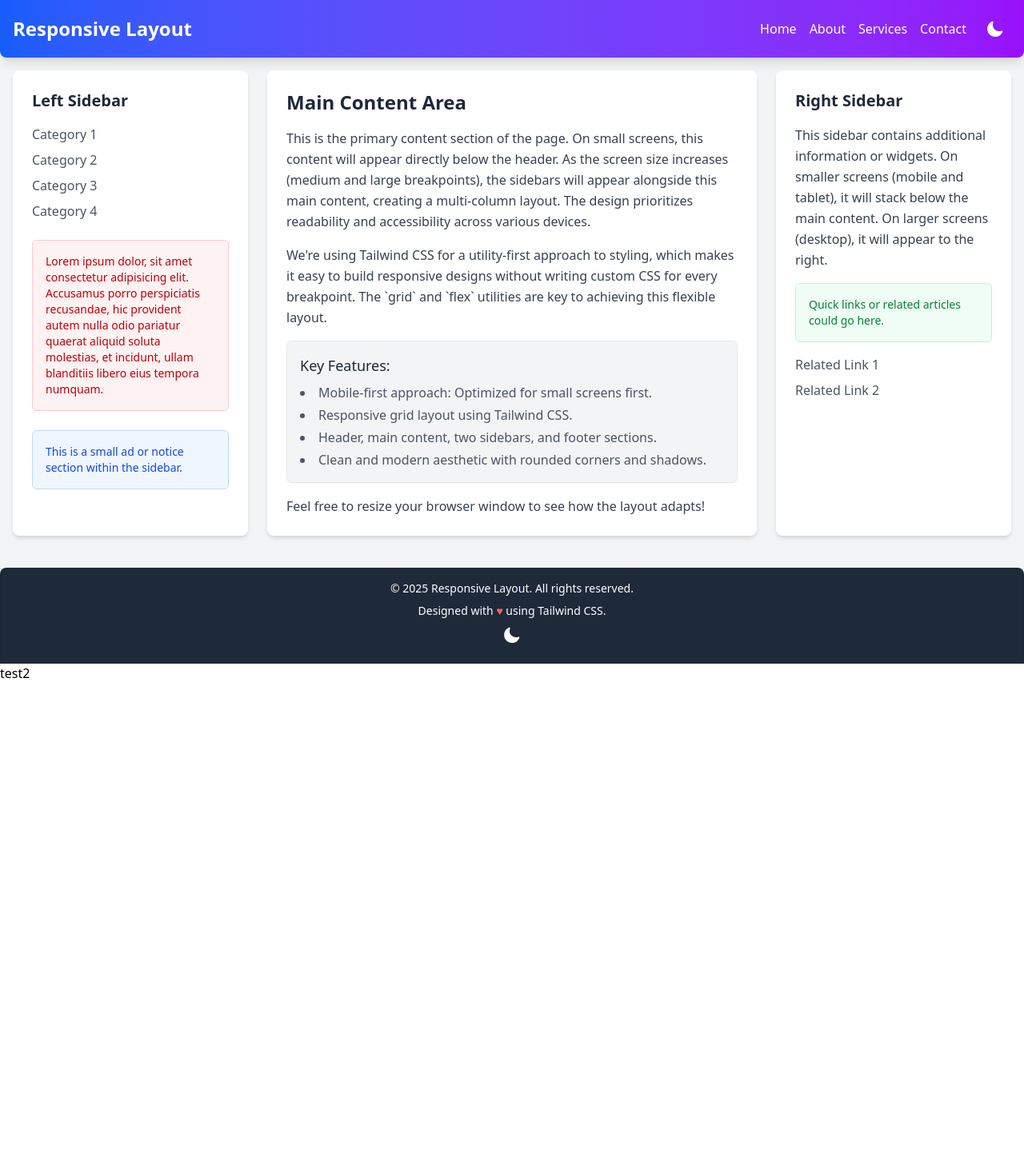
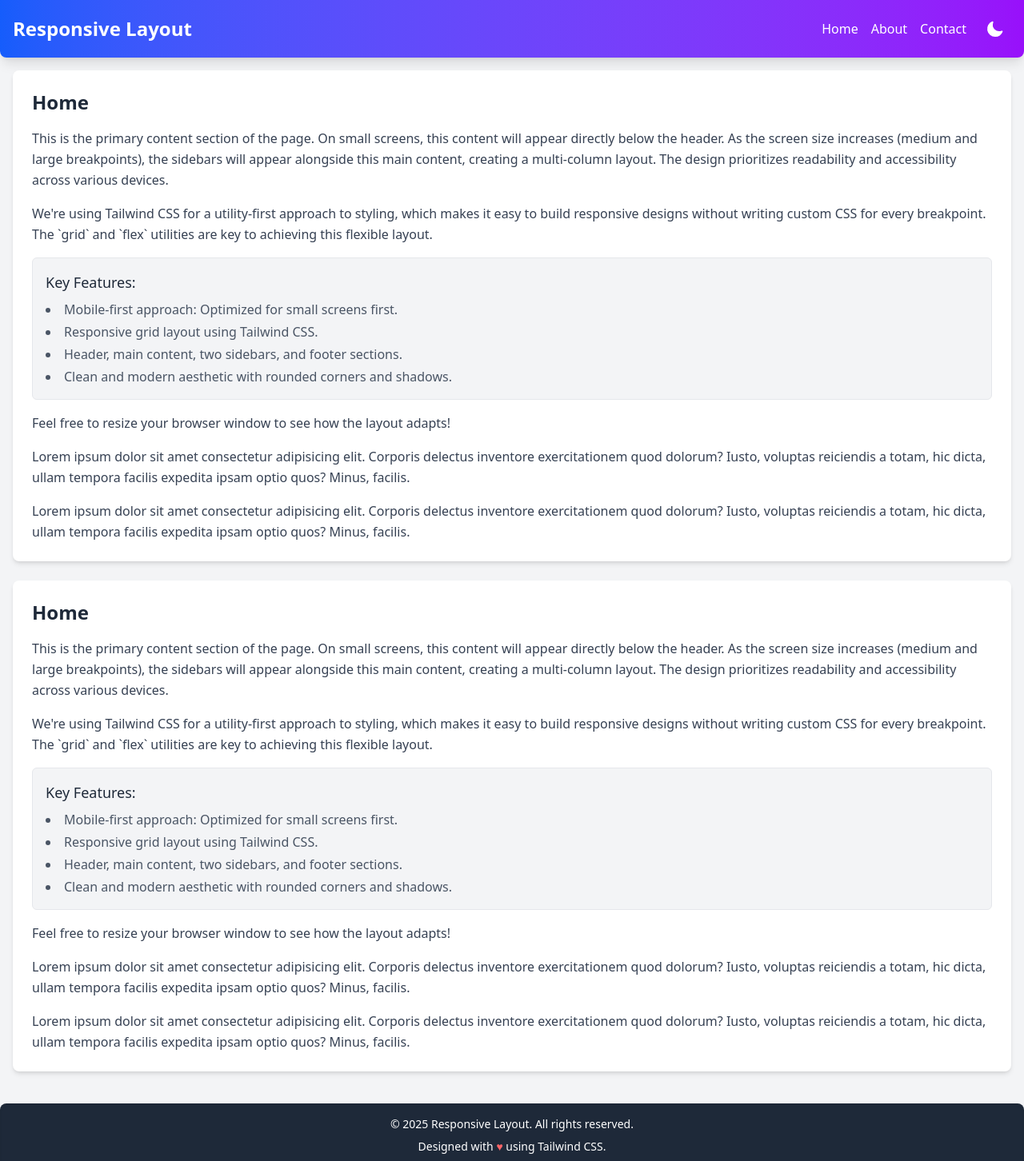
Before and after one commit to derricklor/derricklor.github.io, a React (Vite) app: page / in a window 1280 px wide. Shown: the top 1452 px of the page at 80% size. Before the commit the page ends 854 px from the top, so only its background shows below. Built offline with nearby package versions, Linux system fonts and the light colour scheme.

Commit message:
added pages

```diff
--- a/package.json
+++ b/package.json
@@ -17,6 +17,7 @@
     "gh-pages": "^6.3.0",
     "react": "^19.1.0",
     "react-dom": "^19.1.0",
+    "react-router-dom": "^7.7.1",
     "tailwindcss": "^4.1.11"
   },
   "devDependencies": {
--- a/src/App.jsx
+++ b/src/App.jsx
@@ -1,5 +1,8 @@
 import React, { useState, useEffect } from 'react';
-import MainContentArea from './components/MainContentArea.jsx';
+import { HashRouter, Route, Routes } from 'react-router-dom';
+import Home from './components/Home.jsx';
+import About from './components/About.jsx';
+import Contact from './components/Contact.jsx';
 import Header from './components/Header.jsx';
 import Footer from './components/Footer.jsx';
 
@@ -69,11 +72,17 @@ function App() {
         // Body with base light mode styles and dark mode variants
         <div className="flex flex-col min-h-screen font-inter bg-gray-100 text-gray-900 transition-colors duration-300 ease-in-out dark:bg-gray-900 dark:text-gray-100">
 
-            <Header isDarkTheme={isDarkTheme} toggleTheme={toggleTheme} />
+            <HashRouter basename="/">
+                <Header isDarkTheme={isDarkTheme} toggleTheme={toggleTheme} />
+                <Routes>
+                    <Route path='/' element={<Home/>}/>
+                    <Route path='/about' element={<About />}/>
+                    <Route path='/contact' element={<Contact />}/>
 
-            <MainContentArea />
+                </Routes>
+            </HashRouter>
+            <Footer isDarkTheme={isDarkTheme} toggleTheme={toggleTheme} />
 
-            <Footer isDarkTheme={isDarkTheme} toggleTheme={toggleTheme} />
         </div>
     );
 }
--- a/src/components/MainContentArea.jsx
+++ b/src/components/About.jsx
@@ -1,11 +1,11 @@
 import React from 'react';
 
-function MainContentArea() {
+function About() {
     return (
         <div className="container mx-auto flex-grow p-4 grid grid-cols-1 md:grid-cols-3 lg:grid-cols-4 gap-6">
 
             {/* Left Sidebar (visible on md screens and up) */}
-            <aside className="bg-white p-6 rounded-lg shadow-md md:col-span-1 lg:col-span-1 order-2 md:order-1 dark:bg-gray-800 dark:text-gray-200 dark:shadow-xl">
+            <aside className="bg-white p-6 rounded-lg shadow-md max-h-fit md:col-span-1 lg:col-span-1 order-2 md:order-1 dark:bg-gray-800 dark:text-gray-200 dark:shadow-xl">
                 <h2 className="text-xl font-semibold mb-4 text-gray-800 dark:text-gray-100">Left Sidebar</h2>
                 <ul className="space-y-2 text-gray-600 dark:text-gray-400">
                     <li><a href="#" className="hover:text-blue-500 transition-colors duration-300 dark:hover:text-blue-300">Category 1</a></li>
@@ -45,10 +45,12 @@ function MainContentArea() {
                 <p className="text-gray-700 leading-relaxed mt-4 dark:text-gray-300">
                     Feel free to resize your browser window to see how the layout adapts!
                 </p>
+                <p className="text-gray-700 leading-relaxed mt-4 dark:text-gray-300"> Lorem ipsum dolor sit amet consectetur adipisicing elit. Corporis delectus inventore exercitationem quod dolorum? Iusto, voluptas reiciendis a totam, hic dicta, ullam tempora facilis expedita ipsam optio quos? Minus, facilis.</p>
+                <p className="text-gray-700 leading-relaxed mt-4 dark:text-gray-300"> Lorem ipsum dolor sit amet consectetur adipisicing elit. Corporis delectus inventore exercitationem quod dolorum? Iusto, voluptas reiciendis a totam, hic dicta, ullam tempora facilis expedita ipsam optio quos? Minus, facilis.</p>
             </main>
 
             {/* Right Sidebar (visible on lg screens and up) */}
-            <aside className="bg-white p-6 rounded-lg shadow-md lg:col-span-1 order-3 md:col-span-3 dark:bg-gray-800 dark:text-gray-200 dark:shadow-xl">
+            <aside className="bg-white p-6 rounded-lg shadow-md max-h-fit lg:col-span-1 order-3 md:col-span-3 dark:bg-gray-800 dark:text-gray-200 dark:shadow-xl">
                 <h2 className="text-xl font-semibold mb-4 text-gray-800 dark:text-gray-100">Right Sidebar</h2>
                 <p className="text-gray-700 leading-relaxed mb-4 dark:text-gray-300">
                     This sidebar contains additional information or widgets. On smaller screens (mobile and tablet),
@@ -67,4 +69,4 @@ function MainContentArea() {
     );
 }
 
-export default MainContentArea;
+export default About;
--- /dev/null
+++ b/src/components/Contact.jsx
@@ -0,0 +1,9 @@
+import React from 'react';
+
+function Contact() {
+    return (
+        <h1 className="">Contact</h1>
+    );
+}
+
+export default Contact;
--- a/src/components/Header.jsx
+++ b/src/components/Header.jsx
@@ -1,4 +1,5 @@
 import React from 'react';
+import {Link} from 'react-router-dom';
 
 function Header({ isDarkTheme, toggleTheme }) {
     return (
@@ -7,10 +8,15 @@ function Header({ isDarkTheme, toggleTheme }) {
                 <h1 className="text-2xl font-bold">Responsive Layout</h1>
                 <nav className="flex items-center space-x-4">
                     <ul className="flex space-x-4">
-                        <li><a href="#" className="hover:text-blue-200 transition-colors duration-300">Home</a></li>
-                        <li><a href="#" className="hover:text-blue-200 transition-colors duration-300">About</a></li>
-                        <li><a href="#" className="hover:text-blue-200 transition-colors duration-300">Services</a></li>
-                        <li><a href="#" className="hover:text-blue-200 transition-colors duration-300">Contact</a></li>
+                        <Link to="/"><li className="hover:text-blue-200 transition-colors duration-300">
+                            Home</li>
+                        </Link>
+                        <Link to="/about"><li className="hover:text-blue-200 transition-colors duration-300">
+                            About</li>
+                        </Link>
+                        <Link to="/contact"><li className="hover:text-blue-200 transition-colors duration-300">
+                            Contact</li>
+                        </Link>
                     </ul>
                     {/* Theme Toggle Button */}
                     <button
--- /dev/null
+++ b/src/components/Home.jsx
@@ -0,0 +1,65 @@
+import React from 'react';
+
+function Home() {
+    return (
+        <div className="container mx-auto flex-grow p-4 grid gap-6">
+
+            {/* Main Content */}
+            <main className="bg-white p-6 rounded-lg shadow-md md:col-span-2 lg:col-span-2 order-1 md:order-2 dark:bg-gray-800 dark:text-gray-200 dark:shadow-xl">
+                <h2 className="text-2xl font-semibold mb-4 text-gray-800 dark:text-gray-100">Home</h2>
+                <p className="text-gray-700 leading-relaxed mb-4 dark:text-gray-300">
+                    This is the primary content section of the page. On small screens, this content will appear directly below the header.
+                    As the screen size increases (medium and large breakpoints), the sidebars will appear alongside this main content,
+                    creating a multi-column layout. The design prioritizes readability and accessibility across various devices.
+                </p>
+                <p className="text-gray-700 leading-relaxed mb-4 dark:text-gray-300">
+                    We're using Tailwind CSS for a utility-first approach to styling, which makes it easy to build responsive designs
+                    without writing custom CSS for every breakpoint. The `grid` and `flex` utilities are key to achieving this flexible layout.
+                </p>
+                <div className="bg-gray-100 p-4 rounded-md border border-gray-200 dark:bg-gray-700 dark:border-gray-600">
+                    <h3 className="text-lg font-medium mb-2 text-gray-800 dark:text-gray-100">Key Features:</h3>
+                    <ul className="list-disc list-inside text-gray-600 space-y-1 dark:text-gray-400">
+                        <li>Mobile-first approach: Optimized for small screens first.</li>
+                        <li>Responsive grid layout using Tailwind CSS.</li>
+                        <li>Header, main content, two sidebars, and footer sections.</li>
+                        <li>Clean and modern aesthetic with rounded corners and shadows.</li>
+                    </ul>
+                </div>
+                <p className="text-gray-700 leading-relaxed mt-4 dark:text-gray-300">
+                    Feel free to resize your browser window to see how the layout adapts!
+                </p>
+                <p className="text-gray-700 leading-relaxed mt-4 dark:text-gray-300"> Lorem ipsum dolor sit amet consectetur adipisicing elit. Corporis delectus inventore exercitationem quod dolorum? Iusto, voluptas reiciendis a totam, hic dicta, ullam tempora facilis expedita ipsam optio quos? Minus, facilis.</p>
+                <p className="text-gray-700 leading-relaxed mt-4 dark:text-gray-300"> Lorem ipsum dolor sit amet consectetur adipisicing elit. Corporis delectus inventore exercitationem quod dolorum? Iusto, voluptas reiciendis a totam, hic dicta, ullam tempora facilis expedita ipsam optio quos? Minus, facilis.</p>
+            </main>
+            <main className="bg-white p-6 rounded-lg shadow-md md:col-span-2 lg:col-span-2 order-1 md:order-2 dark:bg-gray-800 dark:text-gray-200 dark:shadow-xl">
+                <h2 className="text-2xl font-semibold mb-4 text-gray-800 dark:text-gray-100">Home</h2>
+                <p className="text-gray-700 leading-relaxed mb-4 dark:text-gray-300">
+                    This is the primary content section of the page. On small screens, this content will appear directly below the header.
+                    As the screen size increases (medium and large breakpoints), the sidebars will appear alongside this main content,
+                    creating a multi-column layout. The design prioritizes readability and accessibility across various devices.
+                </p>
+                <p className="text-gray-700 leading-relaxed mb-4 dark:text-gray-300">
+                    We're using Tailwind CSS for a utility-first approach to styling, which makes it easy to build responsive designs
+                    without writing custom CSS for every breakpoint. The `grid` and `flex` utilities are key to achieving this flexible layout.
+                </p>
+                <div className="bg-gray-100 p-4 rounded-md border border-gray-200 dark:bg-gray-700 dark:border-gray-600">
+                    <h3 className="text-lg font-medium mb-2 text-gray-800 dark:text-gray-100">Key Features:</h3>
+                    <ul className="list-disc list-inside text-gray-600 space-y-1 dark:text-gray-400">
+                        <li>Mobile-first approach: Optimized for small screens first.</li>
+                        <li>Responsive grid layout using Tailwind CSS.</li>
+                        <li>Header, main content, two sidebars, and footer sections.</li>
+                        <li>Clean and modern aesthetic with rounded corners and shadows.</li>
+                    </ul>
+                </div>
+                <p className="text-gray-700 leading-relaxed mt-4 dark:text-gray-300">
+                    Feel free to resize your browser window to see how the layout adapts!
+                </p>
+                <p className="text-gray-700 leading-relaxed mt-4 dark:text-gray-300"> Lorem ipsum dolor sit amet consectetur adipisicing elit. Corporis delectus inventore exercitationem quod dolorum? Iusto, voluptas reiciendis a totam, hic dicta, ullam tempora facilis expedita ipsam optio quos? Minus, facilis.</p>
+                <p className="text-gray-700 leading-relaxed mt-4 dark:text-gray-300"> Lorem ipsum dolor sit amet consectetur adipisicing elit. Corporis delectus inventore exercitationem quod dolorum? Iusto, voluptas reiciendis a totam, hic dicta, ullam tempora facilis expedita ipsam optio quos? Minus, facilis.</p>
+            </main>
+
+        </div>
+    );
+}
+
+export default Home;
```
Also changed, not shown: 1 other file (tests, documents, lock files or other folders).
